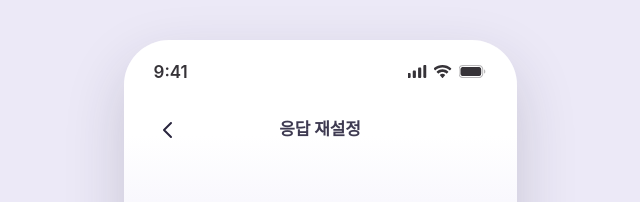
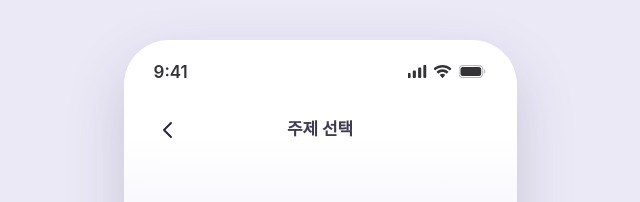
Before and after one commit to 20250912-tech/pannycat, a plain HTML site: page affirmation-topic.html in a window 1280 px wide. Shown: the top 202 px of the page, 320-960 px from the left. Drawn offline with Linux system fonts and the light colour scheme; a web font is replaced by a local one.

Commit message:
확언 주제 선택 화면 상단 제목을 '주제 선택'으로 변경
Co-Authored-By: Claude Opus 5.5 <noreply@anthropic.com>

```diff
--- a/affirmation-topic.html
+++ b/affirmation-topic.html
@@ -3,7 +3,7 @@
 <head>
   <meta charset="utf-8" />
   <meta name="viewport" content="width=device-width, initial-scale=1, viewport-fit=cover" />
-  <title>패니 · 응답 재설정</title>
+  <title>패니 · 주제 선택</title>
   <link rel="stylesheet" href="https://cdn.jsdelivr.net/gh/orioncactus/pretendard@v1.3.9/dist/web/static/pretendard.min.css" />
   <link rel="stylesheet" href="styles.css" />
 </head>
@@ -24,7 +24,7 @@
       <a class="appbar__back" href="affirmation.html" aria-label="뒤로 가기">
         <img src="assets/grounding/back.svg" width="24" height="24" alt="" />
       </a>
-      <h1 class="appbar__title">응답 재설정</h1>
+      <h1 class="appbar__title">주제 선택</h1>
       <span class="appbar__side" aria-hidden="true"></span>
     </header>
 
```
